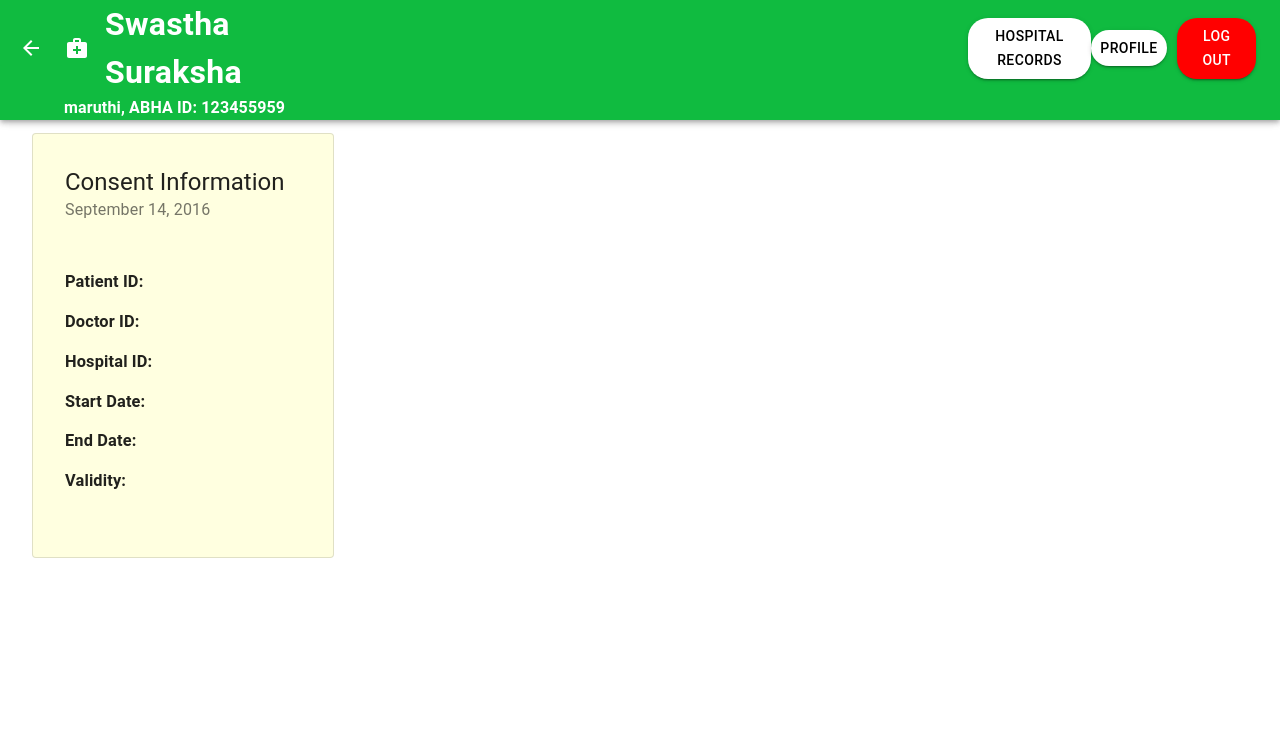
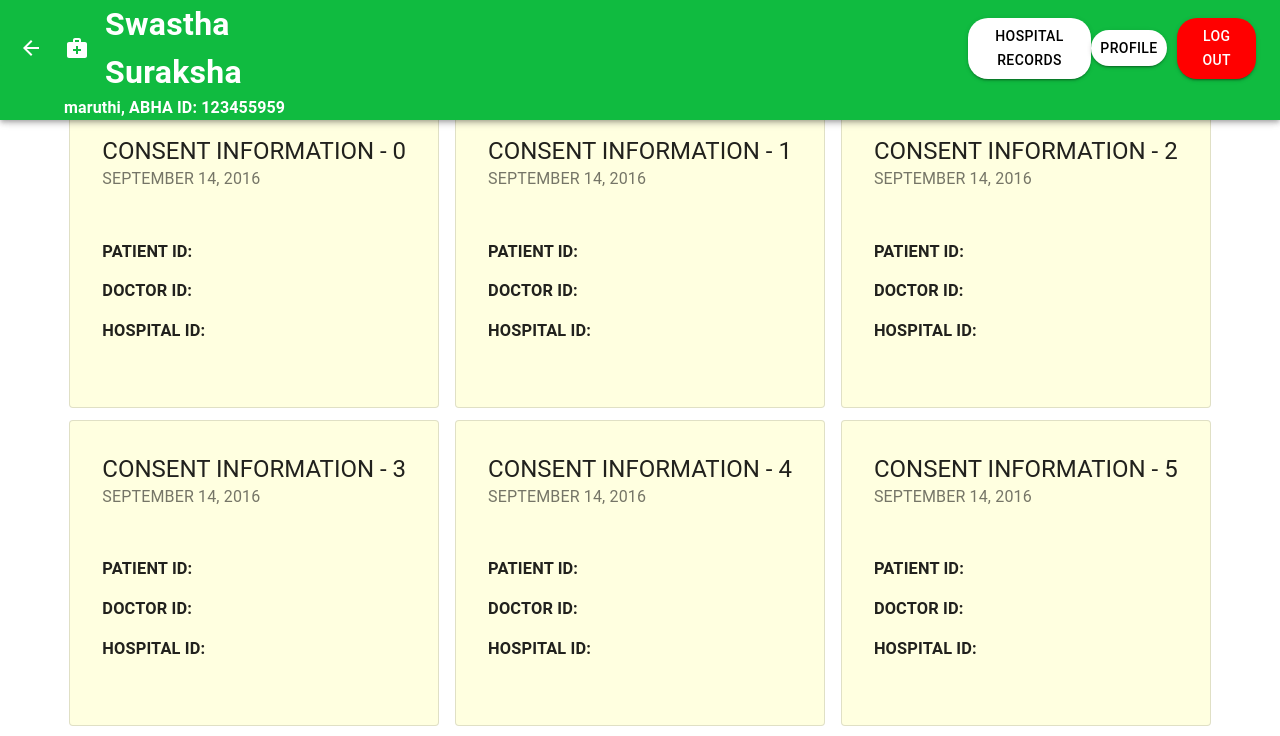
Before and after one commit to Deepesh368/Consent_Management_System, a React (Create React App) app in the folder patient/: page /maruthi/consent in a window 1280 px wide. Shown: the top 736 px of the page. Built offline with nearby package versions, Linux system fonts and the light colour scheme.

Commit message:
Changed Folder Names

```diff
--- a/patient/src/App.js
+++ b/patient/src/App.js
@@ -8,7 +8,7 @@
 import Register from './components/Register/Register';
 import DashBoard from './components/Dashboard/Dashboard';
 import Profile from './components/Profile/Profile';
-import ConsentDashBoard from './components/Dashboard Consent/consentDashBoard';
+import ConsentDashBoard from './components/DashboardConsent/consentDashBoard';
 const App = () => {
     const user = JSON.parse(localStorage.getItem('profile'));
 
--- a/patient/src/components/Dashboard Consent/consentDashBoard.js
+++ /dev/null
@@ -1,16 +0,0 @@
-import { Toolbar, TextField, Button, } from "@material-ui/core";
-import React from "react";
-import Header from './Navbar.js'
-import Consent from "./Consent.js";
-
-const ConsentDashBoard = () =>{
-    return (
-        <div>
-            <Header />
-            <Toolbar />
-            <Consent />
-        </div>
-    )
-}
-
-export default ConsentDashBoard
--- a/patient/src/components/Dashboard Consent/Consent.js
+++ b/patient/src/components/DashboardConsent/Consent.js
@@ -1,30 +1,32 @@
 import React from "react";
 import Card from '@mui/material/CardContent';
-import { CardContent, CardHeader, Typography } from "@material-ui/core";
+import { CardContent, CardHeader, Typography, Button } from "@material-ui/core";
 import Paper from '@mui/material/Paper';
 
-const Consent = () =>{
+const Consent = (props) =>{
+
     return (
         <div>
-            <Paper variant="outlined" elevation={3} sx={{ marginTop:"5%", maxWidth: 300, background:"LightYellow"}}>
+        <Button style={{ maxWidth: '100%', textAlign:"left"}}>
+            <Paper variant="outlined" elevation={3} sx={{background:"LightYellow"}}>
                 <Card variant="outlined">
                 <CardHeader
-                    title="Consent Information"
+                    title={"Consent Information - " + props.consentNum}
                     subheader="September 14, 2016"
+
                 />
                 <CardContent>
                     <Typography variant="body2" color="text.secondary">
                         <h3>Patient ID:</h3>
                         <h3>Doctor ID:</h3>
                         <h3>Hospital ID:</h3>
-                        <h3>Start Date:</h3>
-                        <h3>End Date:</h3>
-                        <h3>Validity:</h3>
 
                     </Typography>
                 </CardContent>
                 </Card>
             </Paper>
+        </Button>
+
         </div>
     )
 }
--- /dev/null
+++ b/patient/src/components/DashboardConsent/consentDashBoard.js
@@ -0,0 +1,24 @@
+import { Toolbar, Grid } from "@material-ui/core";
+import React from "react";
+import Header from './Navbar.js'
+import Consent from "./Consent.js";
+
+const ConsentDashBoard = () =>{
+    let cards = []
+    for(let i=0;i<20;i++){
+        cards.push(i);
+    }
+    let status = "green"
+    return (
+        <div>
+            <Header />
+            <Toolbar />
+            <Grid style={{marginTop:"2%"}} container direction="row" justifyContent="center" alignItems="center">
+                {cards.map((id)=><Consent key={id}   consentNum={id} status={status} />)}
+            </Grid>
+
+        </div>
+    )
+}
+
+export default ConsentDashBoard
```
Also changed, not shown: patient/src/components/PatientProfile/profile.js (deleted, +0 -32 lines), patient/src/components/DashboardConsent/Navbar.js (renamed from patient/src/components/Dashboard Consent/Navbar.js).
